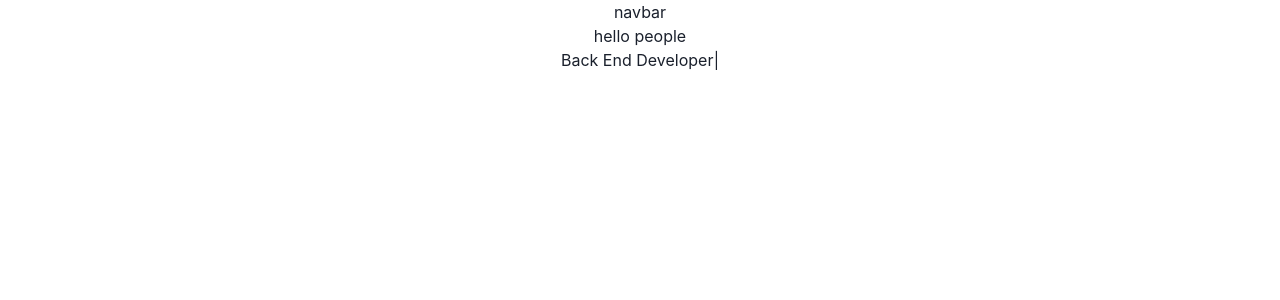
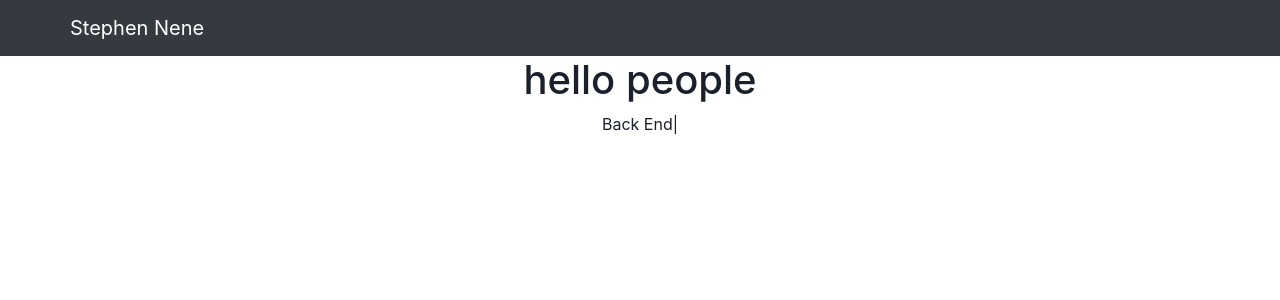
Before and after one commit to stephen-nene/portfolio, a React (Create React App) app: page / in a window 1280 px wide. Shown: the top 300 px of the page. Built offline with nearby package versions, Linux system fonts and the light colour scheme.

Commit message:
added a nav

```diff
--- a/src/components/Navbar.jsx
+++ b/src/components/Navbar.jsx
@@ -1,10 +1,26 @@
 import React from "react";
+import Container from 'react-bootstrap/Container';
+import Navbar from 'react-bootstrap/Navbar';
 
-export default function Navbar  (){
+export default function Navigation  (){
 
     return (
         <div>
-            <h2>navbar</h2>
+            {/* <h2>navbar</h2> */}
+            <Navbar bg="dark" variant="dark">
+        <Container>
+          <Navbar.Brand href="/">
+            {/* <img
+              alt=""
+              src="../assets/svg/about/blueTheme-boy.svg"
+              width="30"
+              height="30"
+              className="d-inline-block align-top"
+            />{'  '} */}
+            Stephen Nene
+          </Navbar.Brand>
+        </Container>
+      </Navbar>
         </div>
     )
 }
--- a/src/index.js
+++ b/src/index.js
@@ -1,5 +1,6 @@
 import React from 'react';
 import ReactDOM from 'react-dom/client';
+import 'bootstrap/dist/css/bootstrap.min.css';
 import './index.css';
 import App from './App';
 
```
